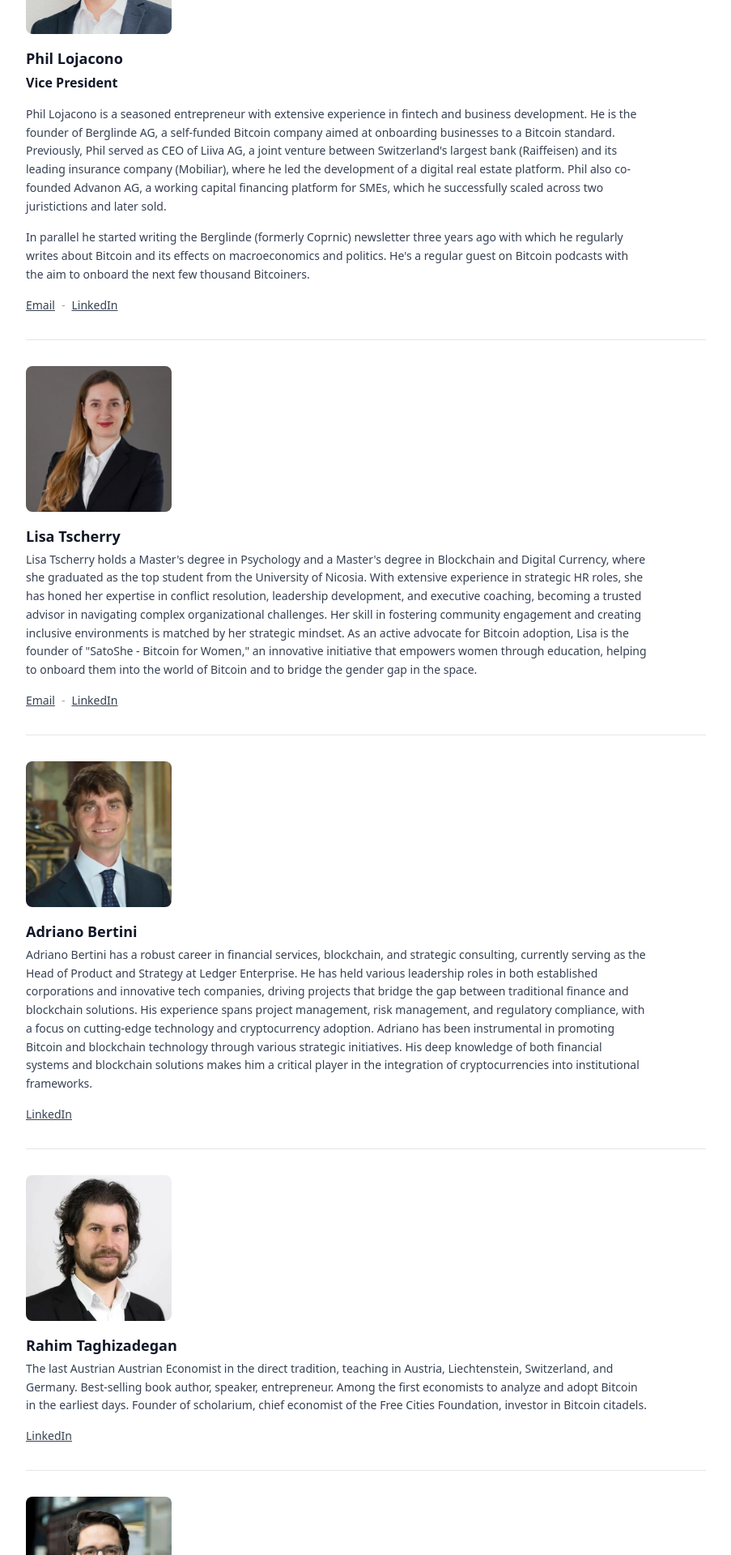
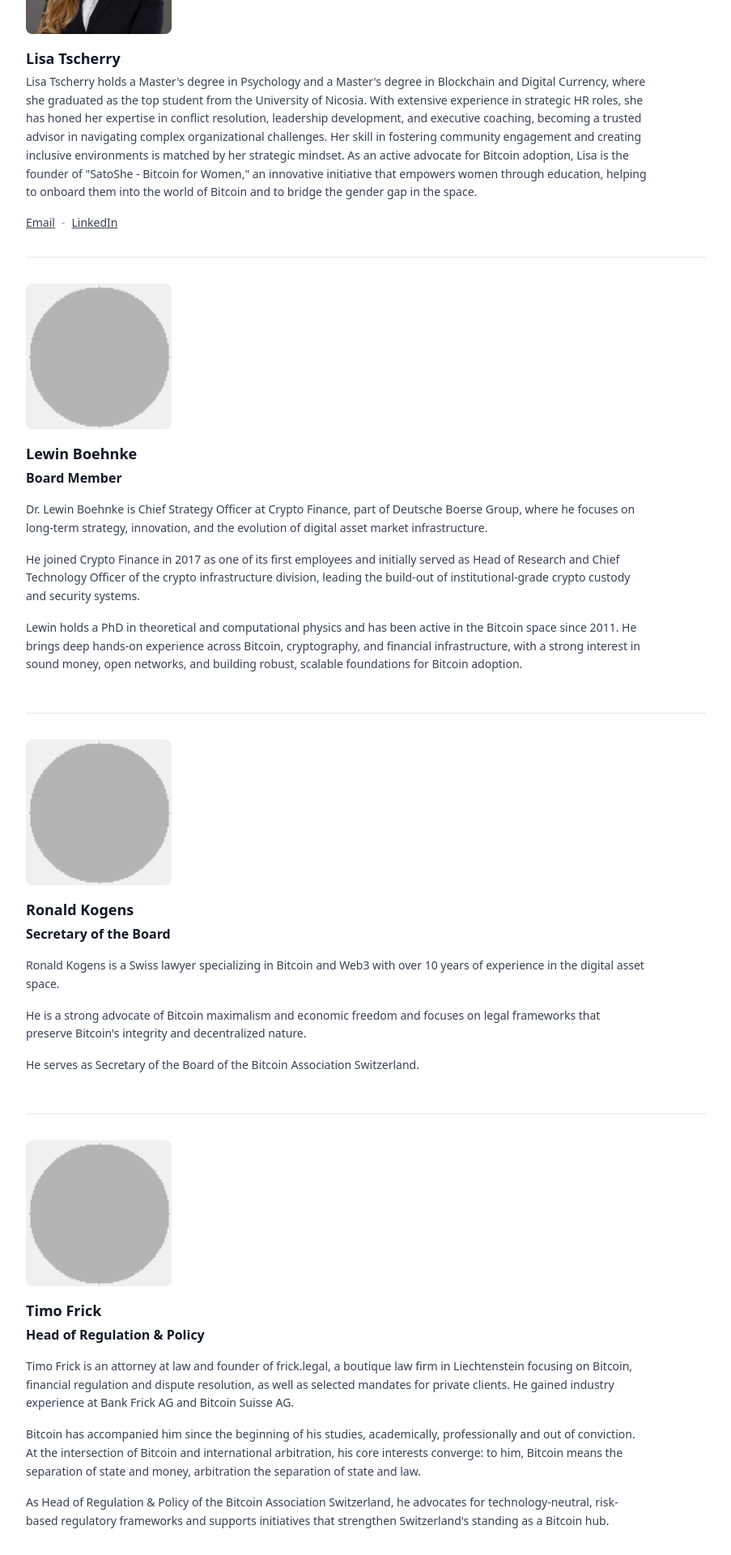
Before and after one commit to JanatBAS/BAS-website-clone, a Next.js app: page /board in a window 1280 px wide. Shown: the part 840-2760 px from the top of the page at 81% size, without its empty margins (312-1215 px from the left). Built offline with nearby package versions, Linux system fonts and the light colour scheme.

Commit message:
Update board members

```diff
--- a/src/app/board/page.tsx
+++ b/src/app/board/page.tsx
@@ -19,6 +19,8 @@ interface BoardMember {
   linkedin?: string;
 }
 
+const placeholderBoardImage = "/images/misc/default-avatar.png";
+
 const boardMembers: BoardMember[] = [
   {
     name: "Jan Brzezek",
@@ -33,18 +35,6 @@ const boardMembers: BoardMember[] = [
     email: "jan@bitcoinassociation.ch",
   },
   {
-    name: "Phil Lojacono",
-    role: "Vice President",
-    image:
-      "/images/candidates/phil.png",
-    bio: [
-      "Phil Lojacono is a seasoned entrepreneur with extensive experience in fintech and business development. He is the founder of Berglinde AG, a self-funded Bitcoin company aimed at onboarding businesses to a Bitcoin standard. Previously, Phil served as CEO of Liiva AG, a joint venture between Switzerland's largest bank (Raiffeisen) and its leading insurance company (Mobiliar), where he led the development of a digital real estate platform. Phil also co-founded Advanon AG, a working capital financing platform for SMEs, which he successfully scaled across two juristictions and later sold.",
-      "In parallel he started writing the Berglinde (formerly Coprnic) newsletter three years ago with which he regularly writes about Bitcoin and its effects on macroeconomics and politics. He's a regular guest on Bitcoin podcasts with the aim to onboard the next few thousand Bitcoiners.",
-    ],
-    email: "phil@bitcoinassociation.ch",
-    linkedin: "https://www.linkedin.com/in/phillojacono/",
-  },
-  {
     name: "Lisa Tscherry",
     role: undefined,
     image:
@@ -56,34 +46,34 @@ const boardMembers: BoardMember[] = [
     linkedin: "https://www.linkedin.com/in/lisa-tscherry/",
   },
   {
-    name: "Adriano Bertini",
-    role: undefined,
-    image:
-      "/images/candidates/adriano-bertini.jpeg",
+    name: "Lewin Boehnke",
+    role: "Board Member",
+    image: placeholderBoardImage,
     bio: [
-      "Adriano Bertini has a robust career in financial services, blockchain, and strategic consulting, currently serving as the Head of Product and Strategy at Ledger Enterprise. He has held various leadership roles in both established corporations and innovative tech companies, driving projects that bridge the gap between traditional finance and blockchain solutions. His experience spans project management, risk management, and regulatory compliance, with a focus on cutting-edge technology and cryptocurrency adoption. Adriano has been instrumental in promoting Bitcoin and blockchain technology through various strategic initiatives. His deep knowledge of both financial systems and blockchain solutions makes him a critical player in the integration of cryptocurrencies into institutional frameworks.",
+      "Dr. Lewin Boehnke is Chief Strategy Officer at Crypto Finance, part of Deutsche Boerse Group, where he focuses on long-term strategy, innovation, and the evolution of digital asset market infrastructure.",
+      "He joined Crypto Finance in 2017 as one of its first employees and initially served as Head of Research and Chief Technology Officer of the crypto infrastructure division, leading the build-out of institutional-grade crypto custody and security systems.",
+      "Lewin holds a PhD in theoretical and computational physics and has been active in the Bitcoin space since 2011. He brings deep hands-on experience across Bitcoin, cryptography, and financial infrastructure, with a strong interest in sound money, open networks, and building robust, scalable foundations for Bitcoin adoption.",
     ],
-    linkedin: "https://www.linkedin.com/in/adriano-bertini/",
   },
   {
-    name: "Rahim Taghizadegan",
-    role: undefined,
-    image:
-      "/images/board/rahim-taghizadegan.jpg",
+    name: "Ronald Kogens",
+    role: "Secretary of the Board",
+    image: placeholderBoardImage,
     bio: [
-      "The last Austrian Austrian Economist in the direct tradition, teaching in Austria, Liechtenstein, Switzerland, and Germany. Best-selling book author, speaker, entrepreneur. Among the first economists to analyze and adopt Bitcoin in the earliest days. Founder of scholarium, chief economist of the Free Cities Foundation, investor in Bitcoin citadels.",
+      "Ronald Kogens is a Swiss lawyer specializing in Bitcoin and Web3 with over 10 years of experience in the digital asset space.",
+      "He is a strong advocate of Bitcoin maximalism and economic freedom and focuses on legal frameworks that preserve Bitcoin's integrity and decentralized nature.",
+      "He serves as Secretary of the Board of the Bitcoin Association Switzerland.",
     ],
-    linkedin: "https://www.linkedin.com/in/rahimt/",
   },
   {
-    name: "Luzius Meisser",
-    role: "Honorary Board Member",
-    image:
-      "/images/candidates/luzius-meisser.jpeg",
+    name: "Timo Frick",
+    role: "Head of Regulation & Policy",
+    image: placeholderBoardImage,
     bio: [
-      "Dr. Luzius Meisser has been a member of the Board of Directors of Bitcoin Suisse since 2017, including two and a half years as Chairman. He has been following Bitcoin since 2011 and founded the Bitcoin Association Switzerland in 2013. He is also a member of the Expert Council of the Swiss Blockchain Federation. After studying computer science at ETH, he co-founded the cloud service Wuala and began investing in Swiss start-ups after its sale. He also holds a master's degree in economics and a doctorate in banking & finance from the University of Zurich, chairs the tokenization service provider Aktionariat and is on the board of the Frankencoin Assocation.",
+      "Timo Frick is an attorney at law and founder of frick.legal, a boutique law firm in Liechtenstein focusing on Bitcoin, financial regulation and dispute resolution, as well as selected mandates for private clients. He gained industry experience at Bank Frick AG and Bitcoin Suisse AG.",
+      "Bitcoin has accompanied him since the beginning of his studies, academically, professionally and out of conviction. At the intersection of Bitcoin and international arbitration, his core interests converge: to him, Bitcoin means the separation of state and money, arbitration the separation of state and law.",
+      "As Head of Regulation & Policy of the Bitcoin Association Switzerland, he advocates for technology-neutral, risk-based regulatory frameworks and supports initiatives that strengthen Switzerland's standing as a Bitcoin hub.",
     ],
-    linkedin: "https://www.linkedin.com/in/luziusmeisser/",
   },
 ];
 
```
